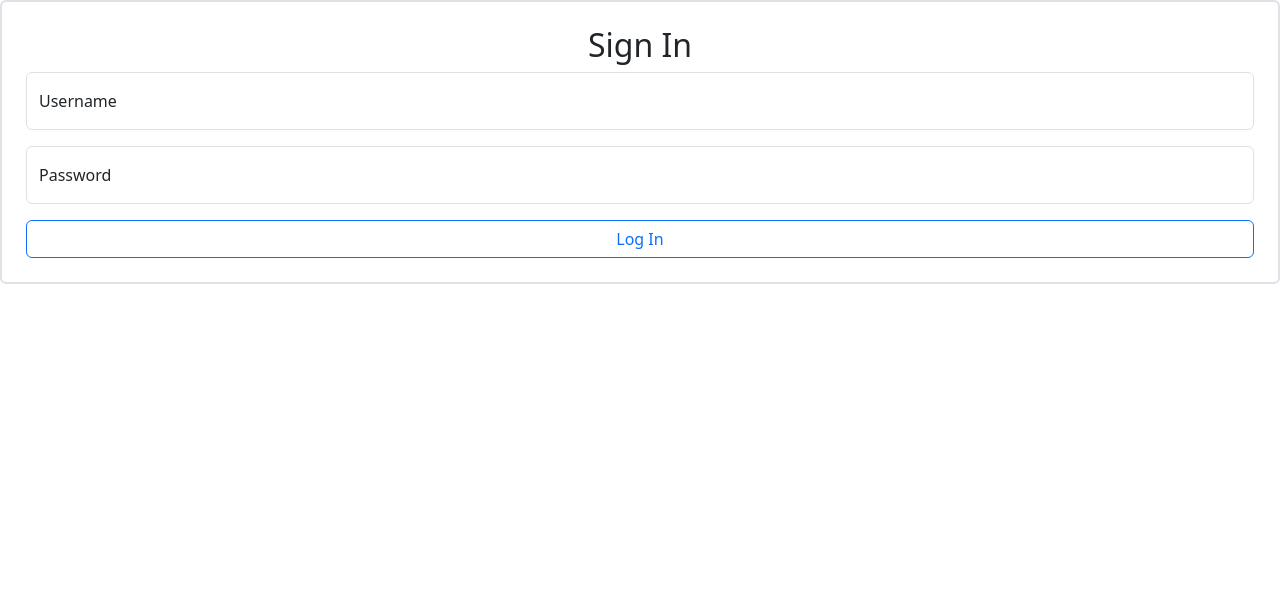
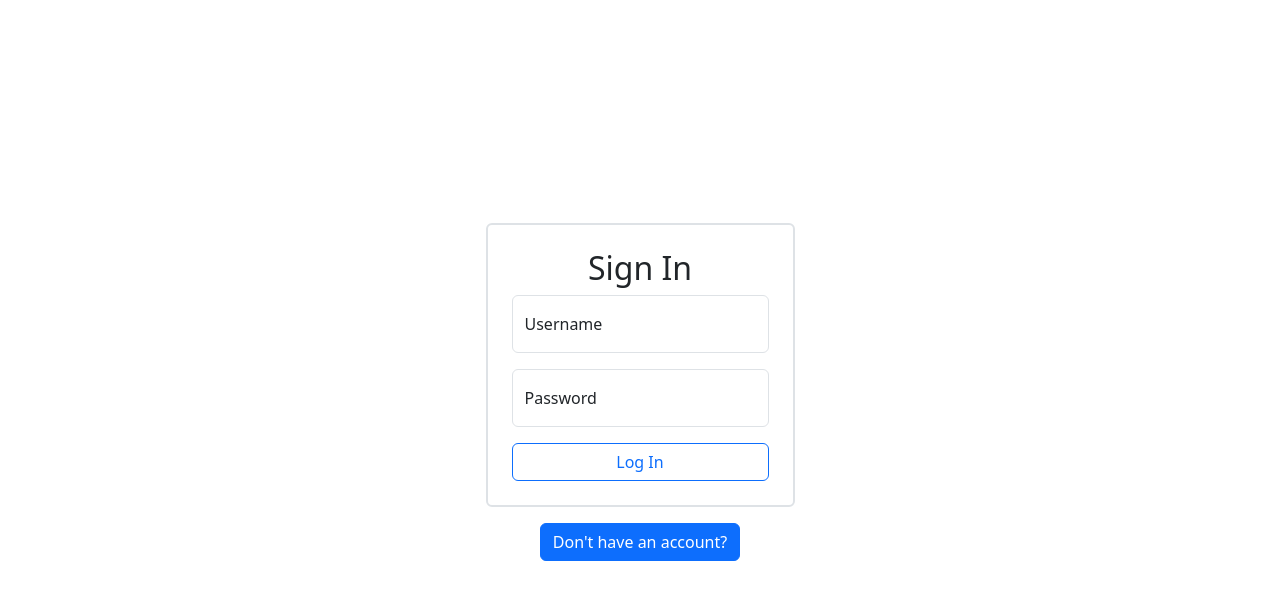
Before and after one commit to KasraRahimi/react-wip, a React (Vite) app in the folder frontend/: page / in a window 1280 px wide. Shown: the top 600 px of the page. Built offline with nearby package versions, Linux system fonts and the light colour scheme.

Commit message:
feat: made home page reactive tm

```diff
--- a/frontend/src/pages/home.tsx
+++ b/frontend/src/pages/home.tsx
@@ -1,9 +1,23 @@
+import { useState } from "react";
 import LoginForm from "../components/LoginForm";
+import SignUpForm from "../components/SignUpForm";
 
 function Home() {
+    const [isLogin, setIsLogin] = useState(true);
+    let btnMessage = isLogin ? "Don't have an account?" : "Have an account?";
+
+    const getForm = (isLoggingIn: boolean) => isLoggingIn ? <LoginForm /> : <SignUpForm />
+
     return (
         <>
-            <LoginForm />
+            <div className="container d-flex flex-column align-items-center justify-content-center min-vh-100">
+                {getForm(isLogin)}
+                <button
+                    onClick={(_) => setIsLogin(!isLogin)}
+                    className="btn btn-primary my-3">
+                    {btnMessage}
+                </button>
+            </div>
         </>
     );
 }
```
